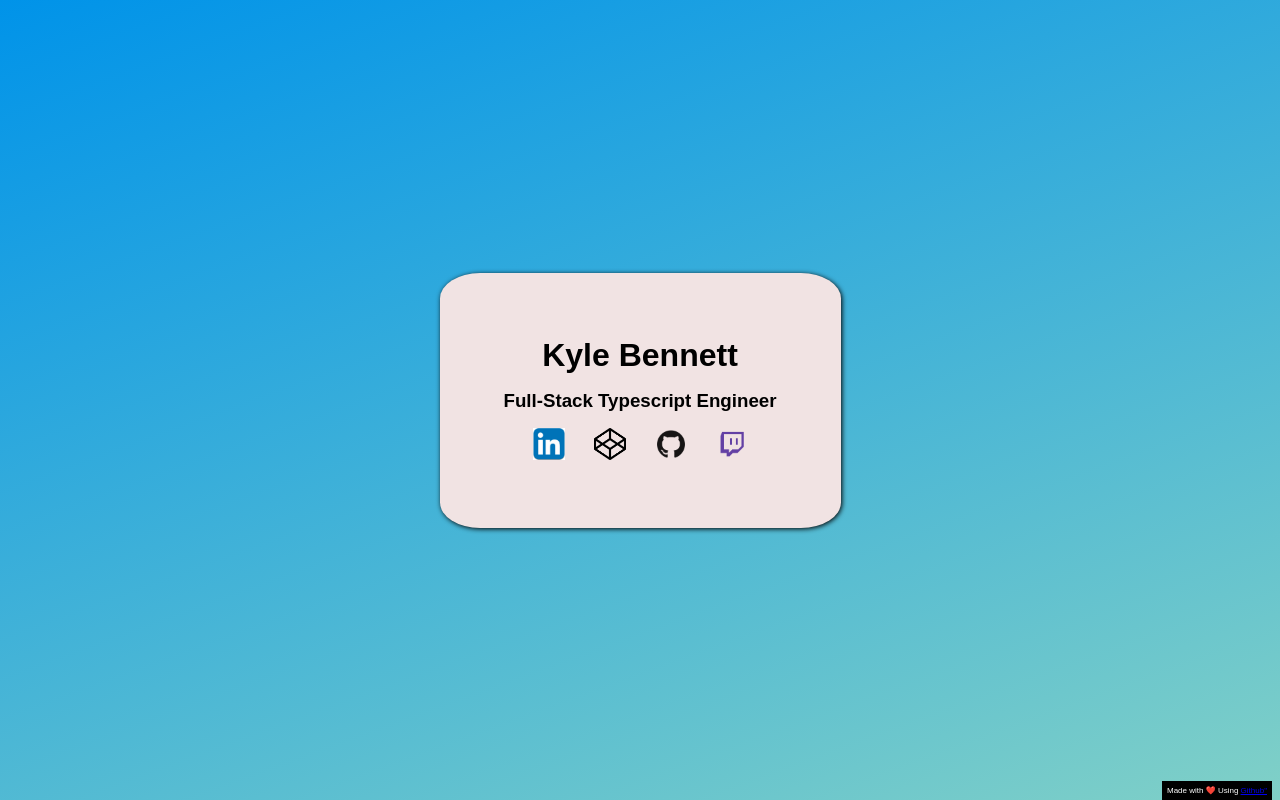
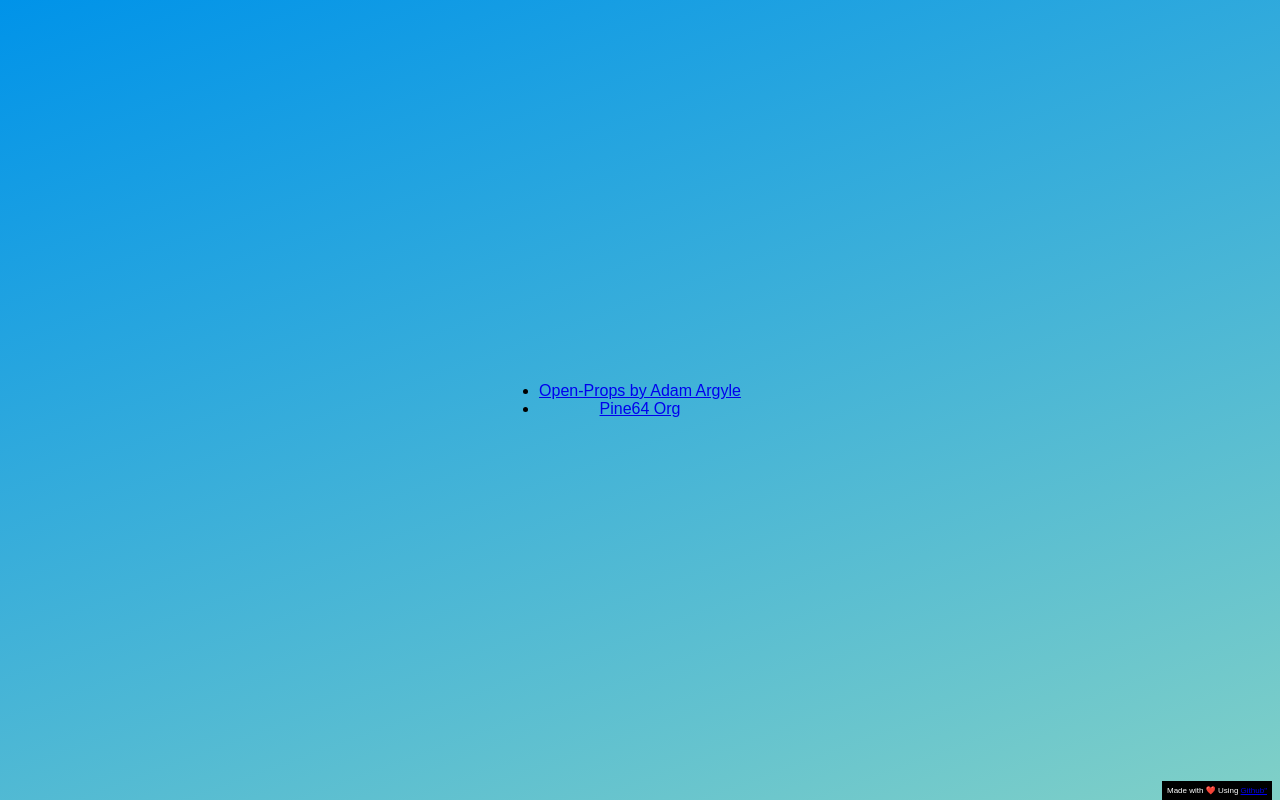
Before and after one commit to BennEntterprise/entry, a React (Create React App) app: page / in a window 1280 px wide. Built offline with nearby package versions, Linux system fonts and the light colour scheme.

Commit message:
Update 4 files

```diff
--- a/src/App.tsx
+++ b/src/App.tsx
@@ -3,16 +3,19 @@ import { SiteLinks } from "./components/SiteLinks";
 import { LetterHead } from "./components/LetterHead";
 import { StickyFooter } from "./components/StickyFooter";
 import { Stacks } from "./components/Stacks";
+import { WordCloud } from "./components/WordCloud";
 
 // USING ICONS FROM A CDN
 export const App = () => {
   return (
     <div className="App">
-      <div className="card">
+      <WordCloud />
+      {/*  <div className="card">
         <LetterHead />
         <SiteLinks />
       </div>
-     {/* <Stacks />*/}
+      */}
+      {/* <Stacks />*/}
       <StickyFooter />
     </div>
   );
--- /dev/null
+++ b/src/components/WordCloud.tsx
@@ -0,0 +1,16 @@
+import React from "react";
+
+export const WordCloud = () => {
+  return (
+    <div className="">
+      <ul>
+        <li>
+          <a href="https://open-props.style/">Open-Props by Adam Argyle</a>
+        </li>
+        <li>
+          <a href="https://www.pine64.org/">Pine64 Org</a>
+        </li>
+      </ul>
+    </div>
+  );
+};
```
Also changed, not shown: src/styles.css (line endings or trailing spaces), 1 other file (tests, documents, lock files or other folders).
